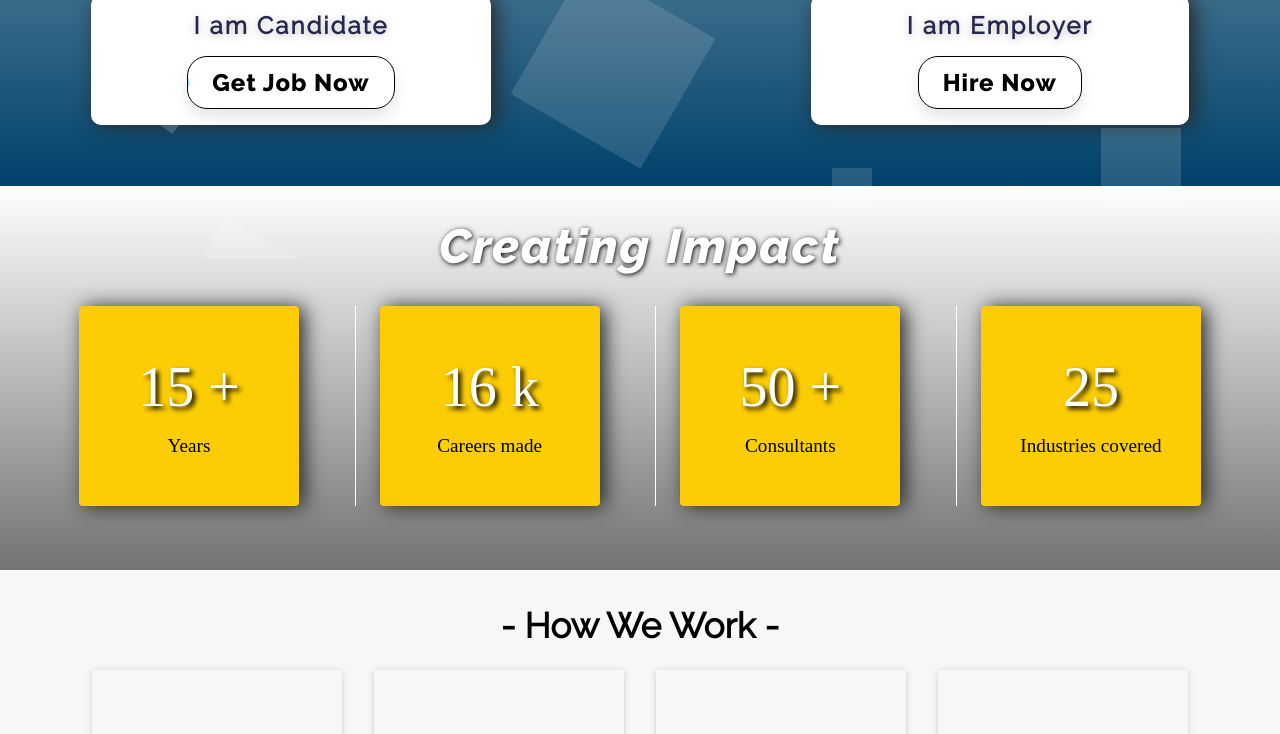
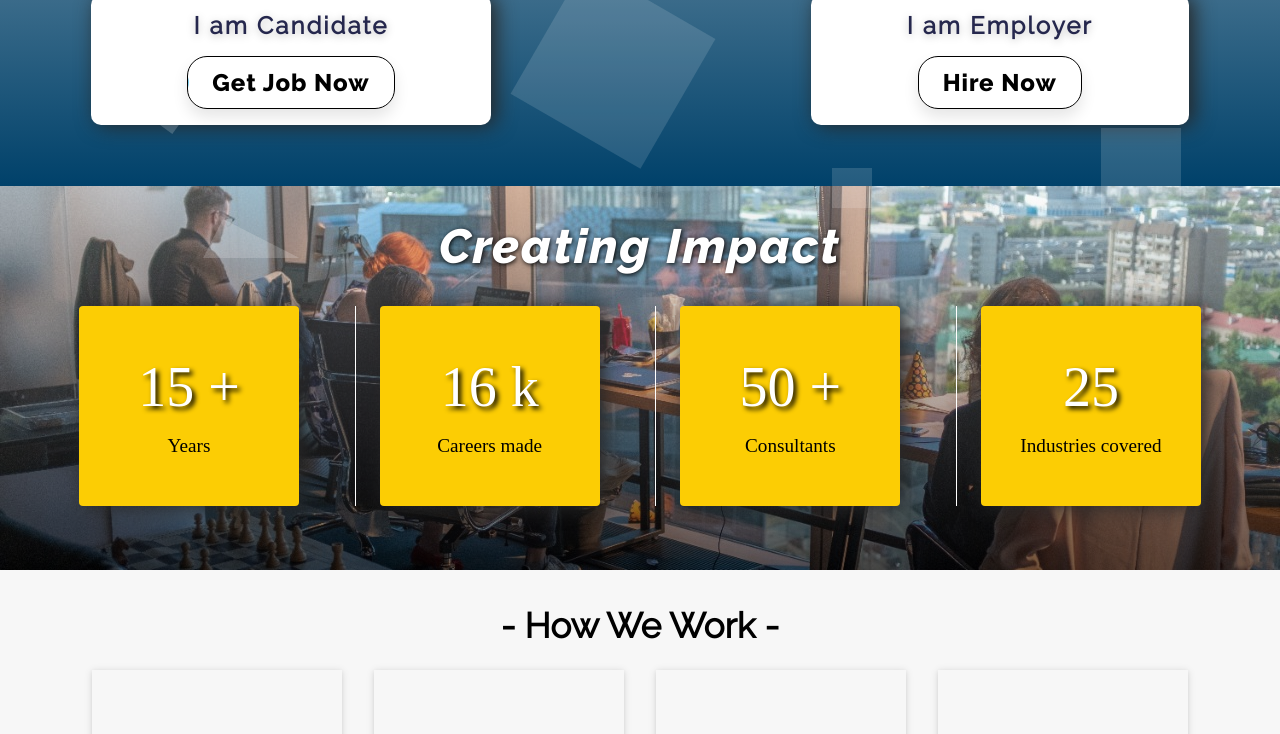
Before and after one commit to jobs-market/jobs-market, a plain HTML site: page index.html in a window 1280 px wide. Shown: the part 542-1276 px from the top of the page. Drawn offline with nearby package versions, Linux system fonts and the light colour scheme; a web font is replaced by a local one.

Commit message:
updated bg.jpg to bg.jpeg

```diff
--- a/style.css
+++ b/style.css
@@ -488,7 +488,7 @@ section.creating-impact{
     background: linear-gradient(
     rgb(255 255 255 / 28%),
     rgb(0 0 0 / 55%) ),
-    url(./images/bg.jpg);
+    url(./images/bg.jpeg);
 
     overflow: hidden;
     background-size: cover;
```
